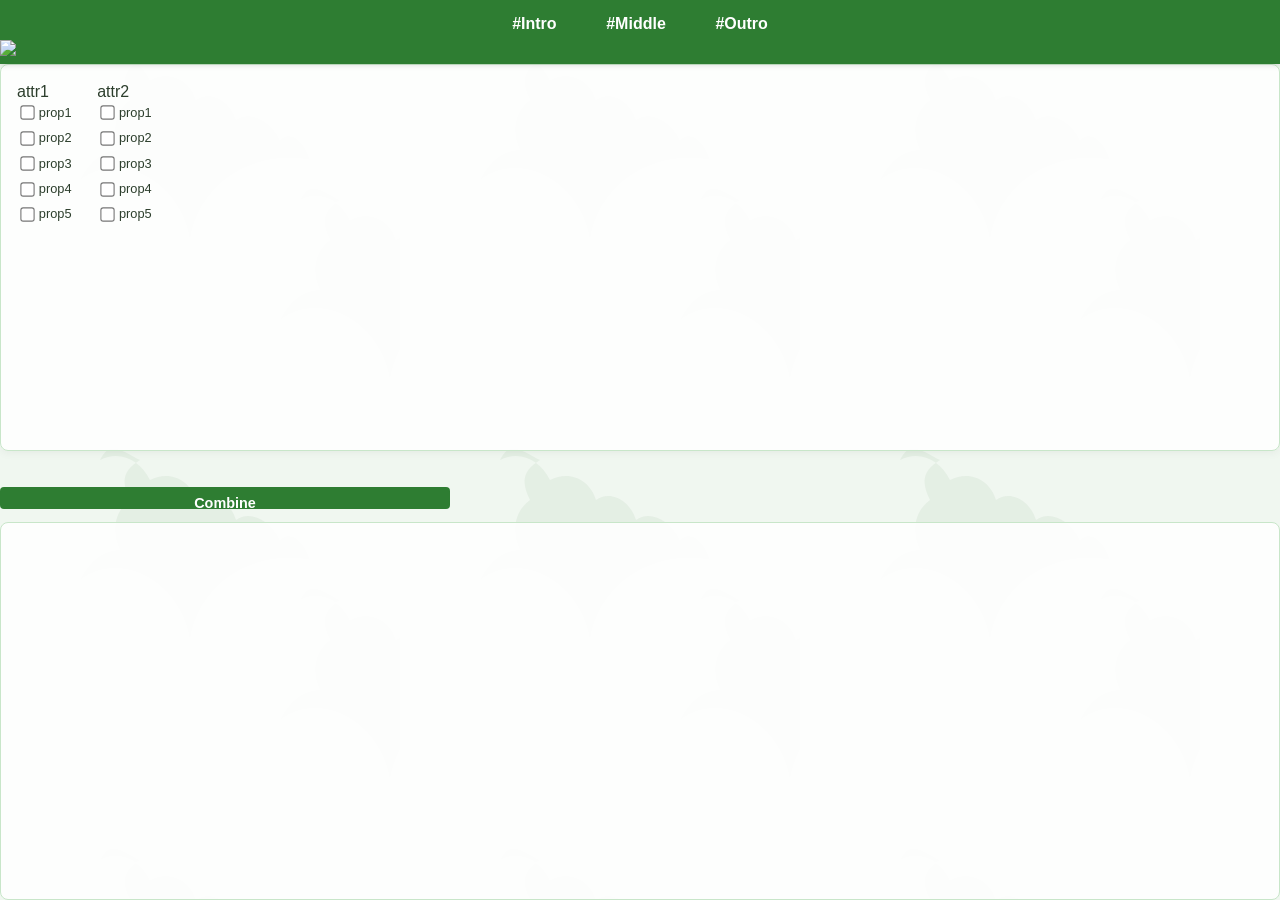
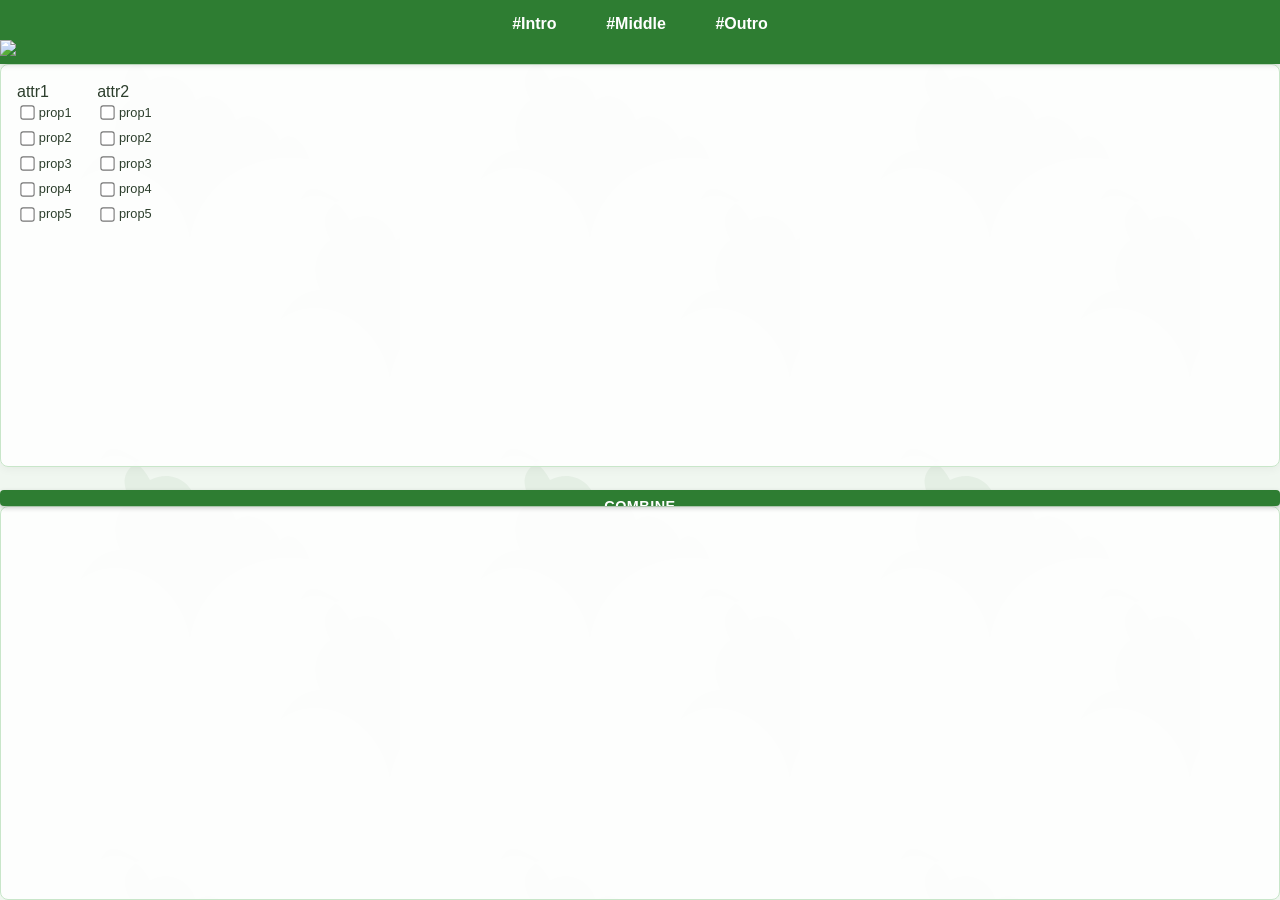

change copy function

--- a/hunterReport.css
+++ b/hunterReport.css
@@ -263,27 +263,35 @@ input[type=checkbox] {
   line-height: 1.4; /* Set line height for readability */
 }
 
-#ctaCombineText {
-  background-color: #2e7d32;
-  color: white;
-  border: none;
-  border-radius: 4px;
-  padding: 0.5rem 1rem;
-  font-size: 0.9rem;
-  font-weight: 600;
-  cursor: pointer;
-  transition: background-color 0.3s;
+.button-group {
+  display: flex;
+  gap: 10px;
+  width: 100%;
   margin: 0.8rem 0;
-  display: block;
-  width: 450px;
+}
+
+#ctaCombineText {
   position: relative;
   overflow: hidden;
-  box-sizing: border-box;
+  border: none;
+  border-radius: 4px;
+  padding: 8px 16px;
+  background-color: #2e7d32;
+  color: white;
+  font-weight: 600;
+  font-size: 0.9rem;
+  cursor: pointer;
+  box-shadow: 0 2px 5px rgba(0, 0, 0, 0.2);
+  transition: all 0.3s;
+  text-transform: uppercase;
+  letter-spacing: 0.5px;
+  flex: 1;
 }
 
 #ctaCombineText:hover {
   background-color: #1b5e20;
-  animation: pulse 1s infinite;
+  transform: translateY(-1px);
+  box-shadow: 0 4px 8px rgba(0, 0, 0, 0.2);
 }
 
 #ctaCombineText:after {
@@ -418,11 +426,11 @@ input[type=checkbox]:checked + span {
     flex-direction: column;
     align-items: center;
   }
-  
+
   .boxes {
     width: 90%;
   }
-  
+
   #combinedText {
     width: 90%;
   }
@@ -433,17 +441,17 @@ input[type=checkbox]:checked + span {
     flex-direction: column;
     gap: 1rem;
   }
-  
+
   .left-column, .right-column {
     max-width: none;
     width: 100%;
     margin: 0;
   }
-  
+
   #ctaCombineText {
     align-self: center;
   }
-  
+
   .search-container {
     max-width: none;
   }
